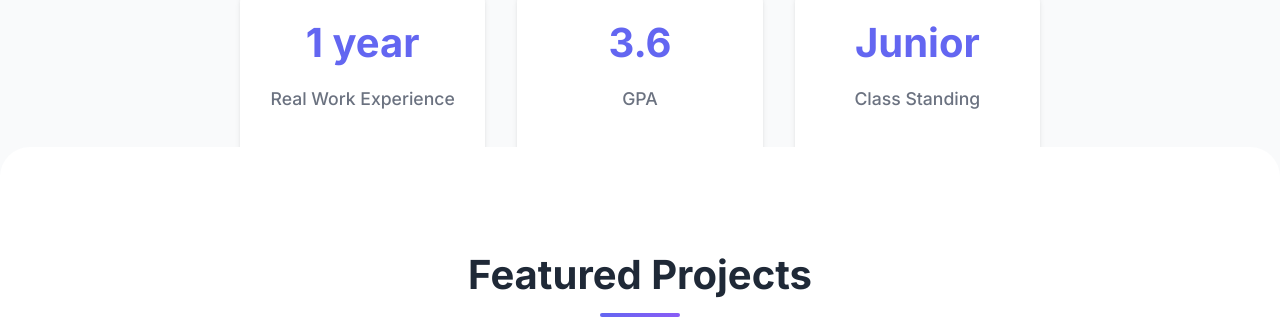
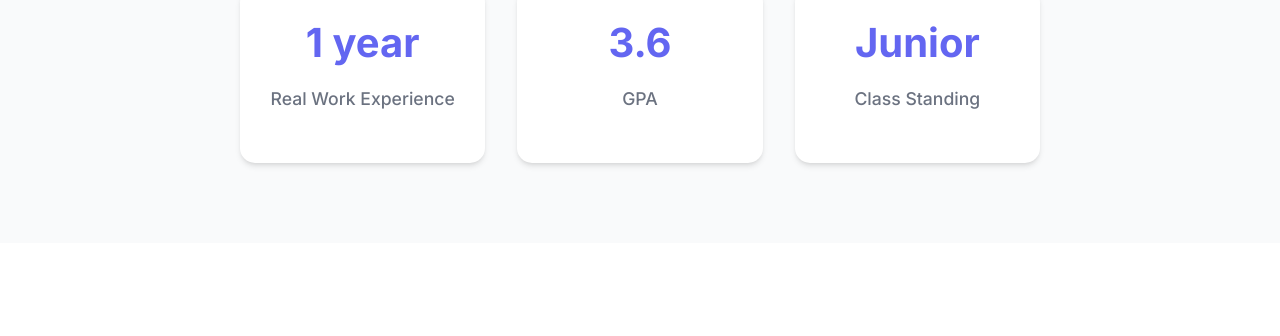
Before and after one commit to dannyhido/Portfolio, a plain HTML site: page index.html in a window 1280 px wide. Shown: the part 1267-1603 px from the top of the page. Drawn offline with nearby package versions, Linux system fonts and the light colour scheme.

Commit message:
Hard work fix

```diff
--- a/styles.css
+++ b/styles.css
@@ -359,11 +359,10 @@ section {
 .projects {
     position: relative;      /* required for z-index */
     z-index: 2;              /* sit above hero */
-    margin-top: -6rem;       /* pull it over hero */
+    margin-top: 0rem;       /* pull it over hero */
     padding-top: 6rem;       /* spacing inside section */
     background: var(--bg-primary);
-    border-top-left-radius: 30px;
-    border-top-right-radius: 30px;
+
 }
 
 .projects-grid {
```
